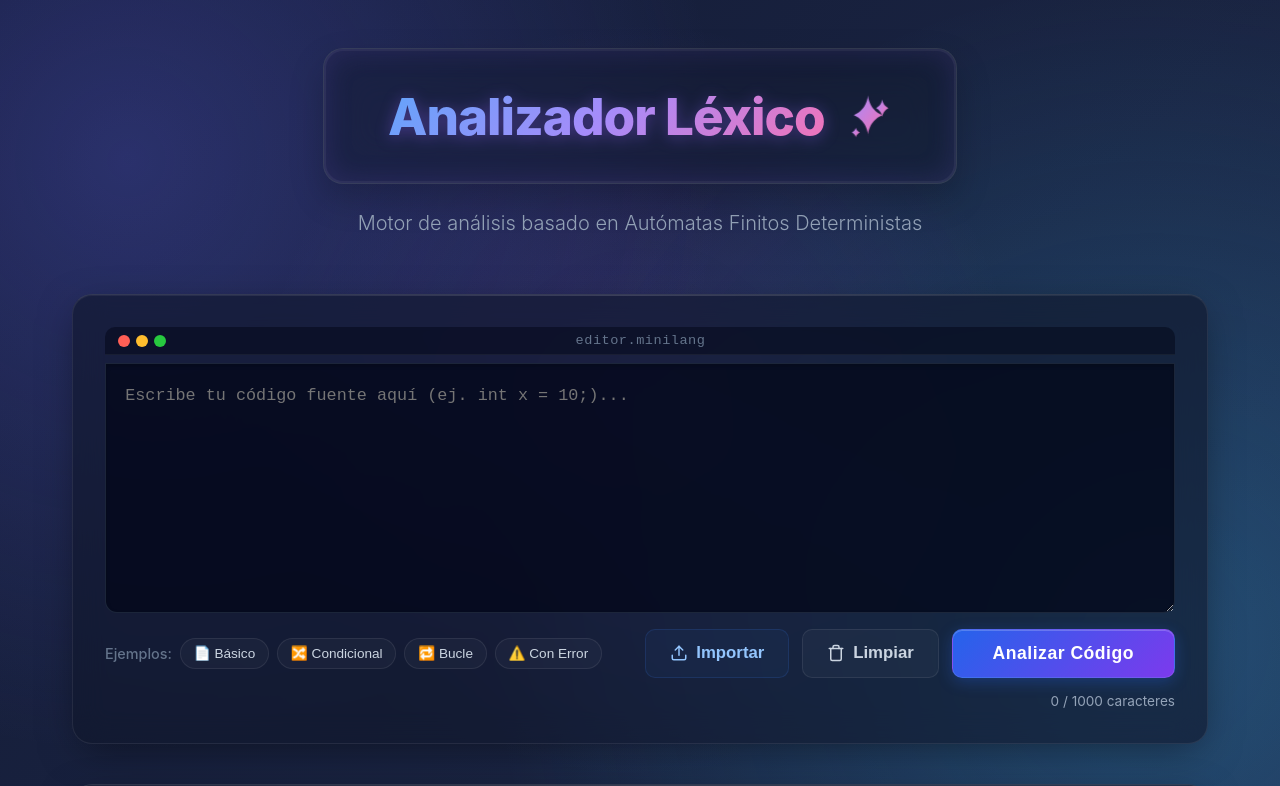
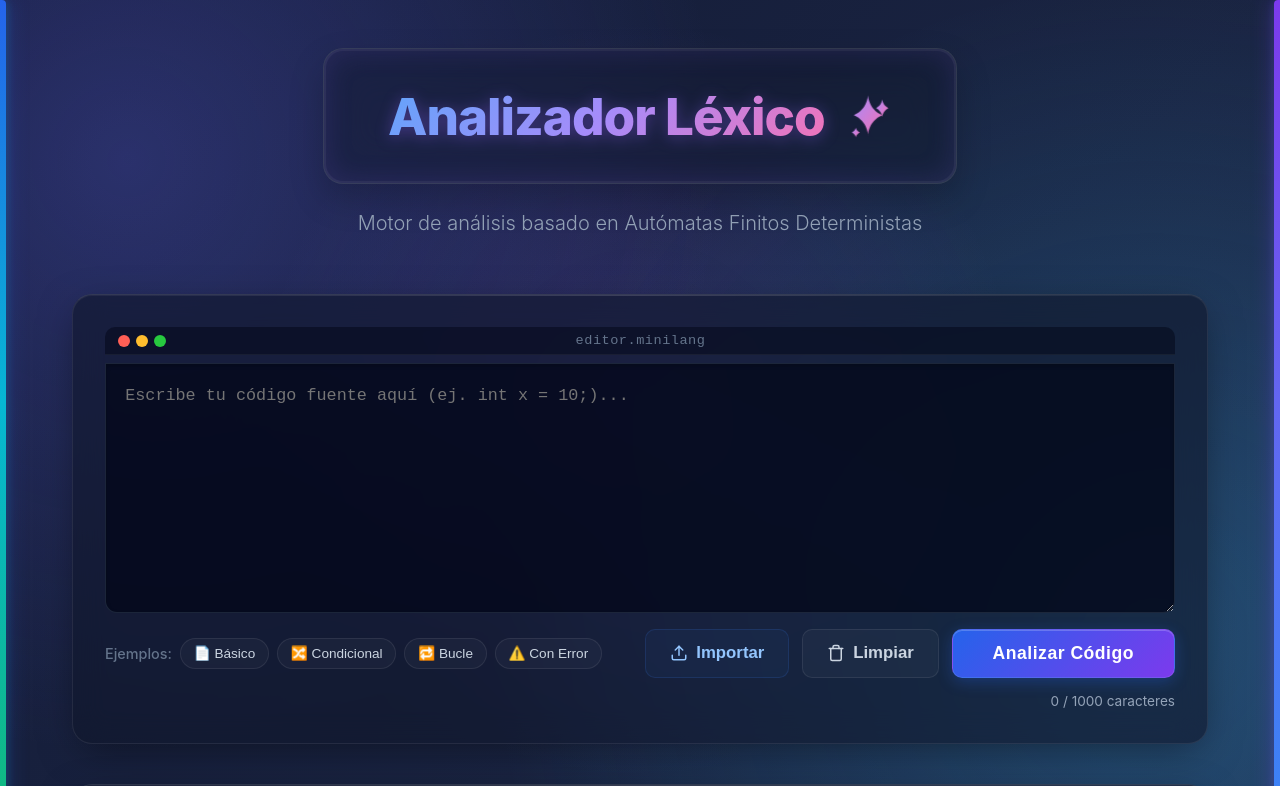
Before and after one commit to Chapinguin/Analizador-Lexico, a React (Vite) app: page / in a window 1280 px wide. Shown: the top 786 px of the page. Built offline with nearby package versions, Linux system fonts and the light colour scheme.

Commit message:
UI: Agregar marcos laterales de neon en App

```diff
--- a/src/components/App.css
+++ b/src/components/App.css
@@ -4,6 +4,31 @@
   gap: 2.5rem;
   width: 100%;
   animation: fadeIn 0.6s cubic-bezier(0.16, 1, 0.3, 1);
+}
+
+/* Marcos Neón Laterales */
+.side-frame-left {
+  position: fixed;
+  top: 0;
+  left: 0;
+  width: 6px;
+  height: 100vh;
+  background: linear-gradient(to bottom, #2563eb, #06b6d4, #10b981);
+  box-shadow: 0 0 20px rgba(37, 99, 235, 0.5), 0 0 10px rgba(6, 182, 212, 0.3);
+  z-index: 9999;
+  border-radius: 0 4px 4px 0;
+}
+
+.side-frame-right {
+  position: fixed;
+  top: 0;
+  right: 0;
+  width: 6px;
+  height: 100vh;
+  background: linear-gradient(to bottom, #7c3aed, #6366f1, #3b82f6);
+  box-shadow: 0 0 20px rgba(124, 58, 237, 0.5), 0 0 10px rgba(99, 102, 241, 0.3);
+  z-index: 9999;
+  border-radius: 4px 0 0 4px;
 }
 
 /* Header más elaborado */
--- a/src/components/App.jsx
+++ b/src/components/App.jsx
@@ -91,6 +91,9 @@ function App() {
 
   return (
     <div className="app-container">
+      <div className="side-frame-left"></div>
+      <div className="side-frame-right"></div>
+
       <header className="header">
         <div className="title-cloud">
           <h1>Analizador Léxico</h1>
```
